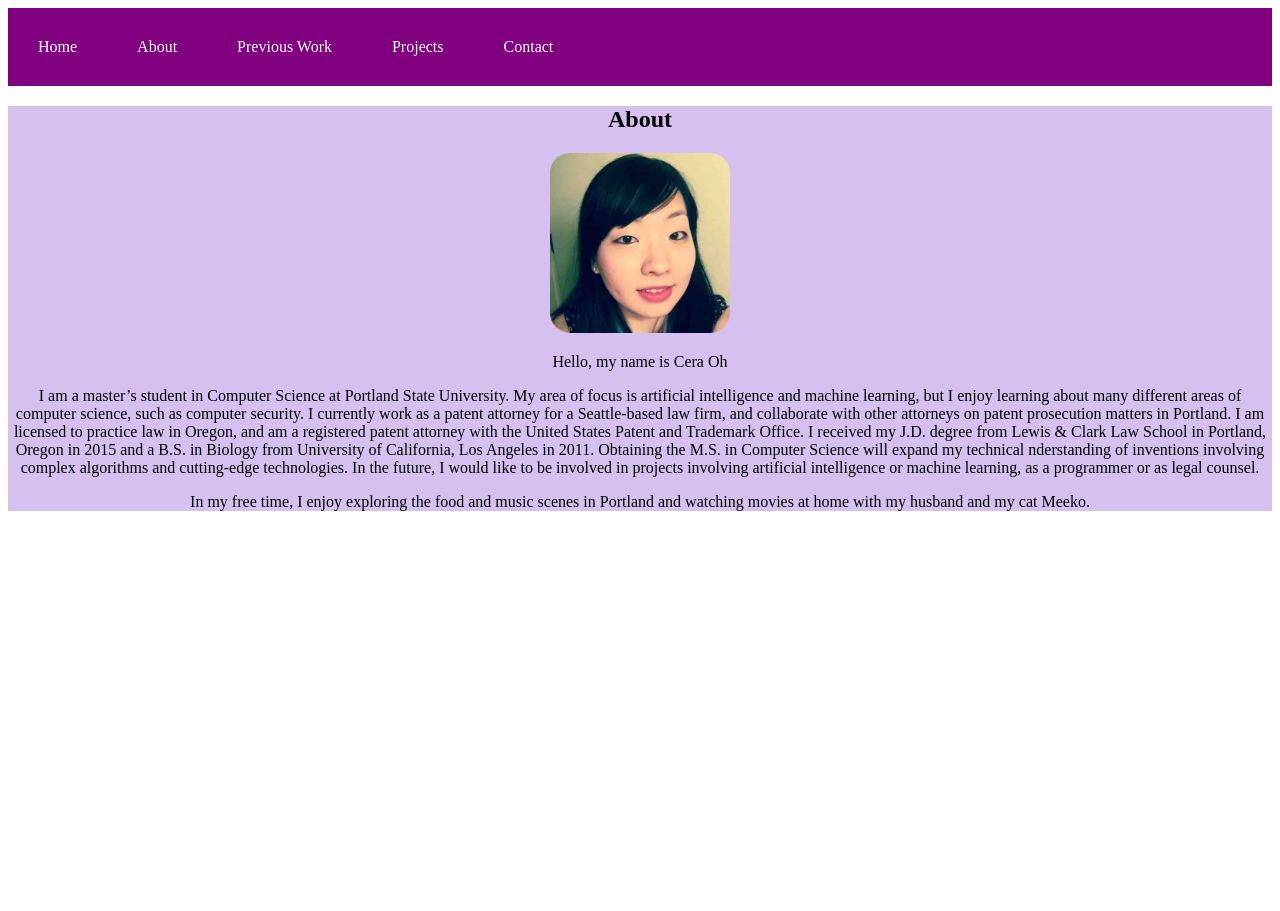
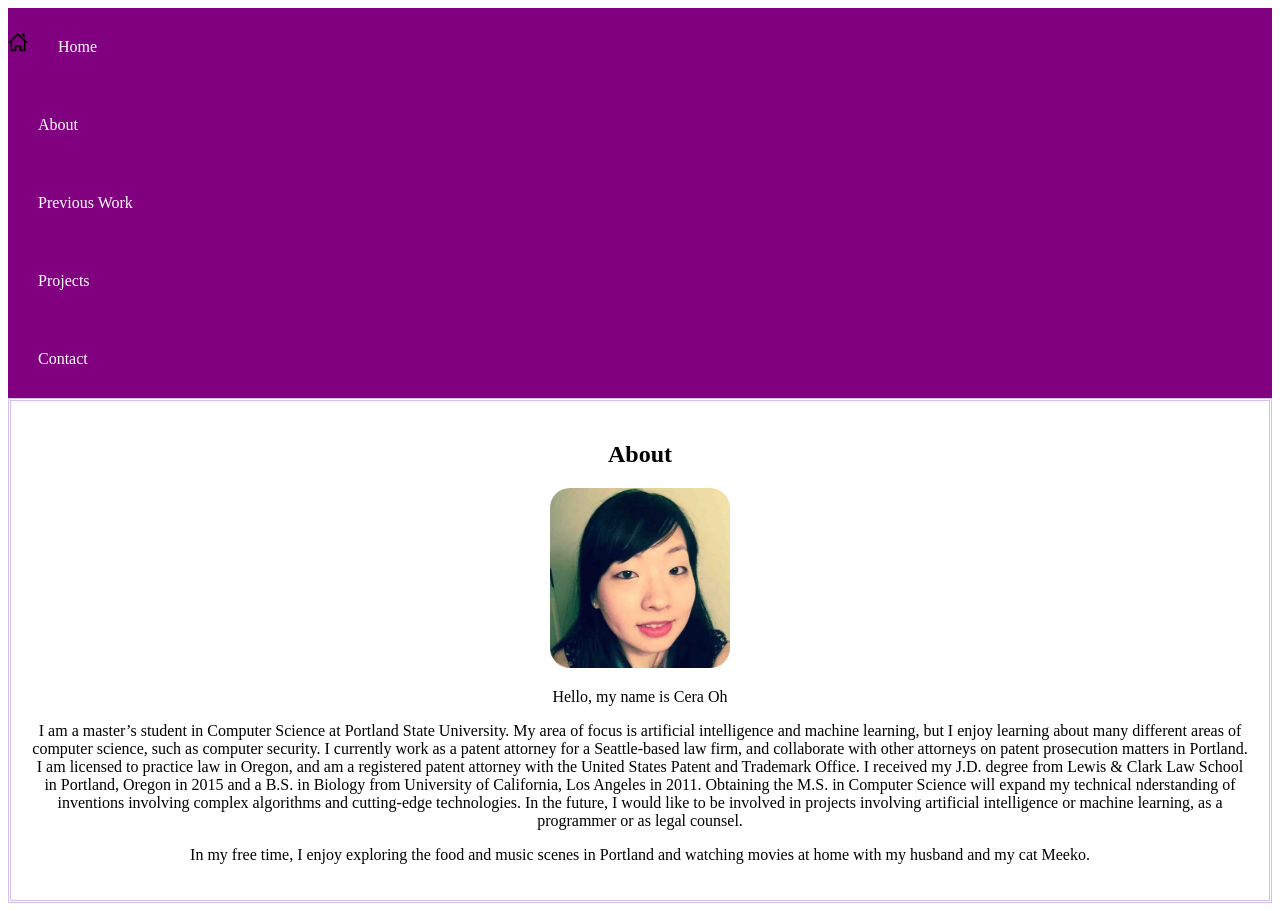
Before and after one commit to C3ra906/C3ra906.github.io, a plain HTML site: page about.html in a window 1280 px wide. Before the commit the page ends 800 px from the top, so only its background shows below. Drawn offline with Linux system fonts and the light colour scheme.

Commit message:
Thinking about using icons for navbar, having a hard time aligning

```diff
--- a/navbar.js
+++ b/navbar.js
@@ -3,37 +3,57 @@ let navbar = document.querySelector("#navbar");
 //navbar elements
 let nav = document.createElement("nav");
 //let test = document.createTextNode("This is a test message");
+let btn1 = document.createElement("div");
+btn1.setAttribute("class", "button");
 let index = document.createElement("a");
 index.setAttribute("href", "index.html");
 index.setAttribute("class", "nav-link");
 index.innerHTML = "Home";
 
+let btn2 = document.createElement("div");
+btn2.setAttribute("class", "button");
 let about = document.createElement("a");
 about.setAttribute("href", "about.html");
 about.setAttribute("class", "nav-link");
 about.innerHTML = "About";
 
+let btn3 = document.createElement("div");
+btn3.setAttribute("class", "button");
 let previous = document.createElement("a");
 previous.setAttribute("href", "previous.html");
 previous.setAttribute("class", "nav-link");
 previous.innerHTML = "Previous Work";
 
+let btn4 = document.createElement("div");
+btn4.setAttribute("class", "button");
 let projects = document.createElement("a");
 projects.setAttribute("href", "projects.html");
 projects.setAttribute("class", "nav-link");
 projects.innerHTML = "Projects";
 
+let btn5 = document.createElement("div");
+btn5.setAttribute("class", "button");
 let contact = document.createElement("a");
 contact.setAttribute("href", "contact.html");
 contact.setAttribute("class", "nav-link");
 contact.innerHTML = "Contact";
 
+//icons
+let home = document.createElement("img");
+home.setAttribute("src", "/icons/iconmonstr-home-7-240.png");
+home.setAttribute("alt", "homepage");
+home.setAttribute("href", "index.html");
+home.style.visibility = "visible";
+home.style.width = "20px";
+home.style.height = "20px";
+home.style.alignSelf = "center";
+home.style.boxSizing = "inline-block";
+home.style.display = "inline-block";
 //Style
-
 nav.style.backgroundColor = "purple";
 nav.style.fontSize = "100%";
 
-index.style.boxSizing = "border-box";
+index.style.boxSizing = "inline-block";
 index.style.display = "inline-block";
 index.style.color = "white";
 index.style.backgroundColor = "purple";
@@ -71,22 +91,37 @@ contact.style.padding = "30px";
 //Add to DOM
 navbar.appendChild(nav);
 //navbar.appendChild(test);
-nav.appendChild(index);
-nav.appendChild(about);
-nav.appendChild(previous);
-nav.appendChild(projects);
-nav.appendChild(contact);
+nav.appendChild(btn1);
+btn1.appendChild(home);
+btn1.appendChild(index);
+
+nav.appendChild(btn2);
+btn2.appendChild(about);
+//btn2.appendChild(home);
+nav.appendChild(btn3);
+btn3.appendChild(previous);
+//btn3.appendChild(home);
+nav.appendChild(btn4);
+btn4.appendChild(projects);
+//btn4.appendChild(home);
+nav.appendChild(btn5);
+btn5.appendChild(contact);
+//btn5.appendChild(home);
 
 //mouseover
 index.addEventListener("mouseover", function (event) {
-  index.style.fontWeight = "bold";
-  index.style.color = "pink";
-  index.style.textDecorationLine = "overline underline";
+  //index.style.fontWeight = "bold";
+  //index.style.color = "pink";
+  //index.style.textDecorationLine = "overline underline";
+  index.innerHTML = "";
+  home.style.visibility = "visible";
 });
 index.addEventListener("mouseleave", function (event) {
+  index.innerHTML = "Home";
   index.style.color = "white";
   index.style.fontWeight = "normal";
   index.style.textDecoration = "none";
+  home.style.visibility = "hidden";
 });
 about.addEventListener("mouseover", function (event) {
   about.style.color = "pink";
--- a/styles.css
+++ b/styles.css
@@ -11,6 +11,8 @@
 }
 
 #content {
+  padding: 20px;
   text-align: center;
-  background-color: var(--lavender);
+  border-style: double;
+  border-color: var(--lavender);
 }
```
Also changed, not shown: icons/iconmonstr-cv-4.svg (added), icons/iconmonstr-github-5.svg (added), icons/iconmonstr-home-7-240.png (added), icons/iconmonstr-linkedin-2.svg (added), icons/iconmonstr-linkedin-5.svg (added), icons/iconmonstr-user-7.svg (added).
